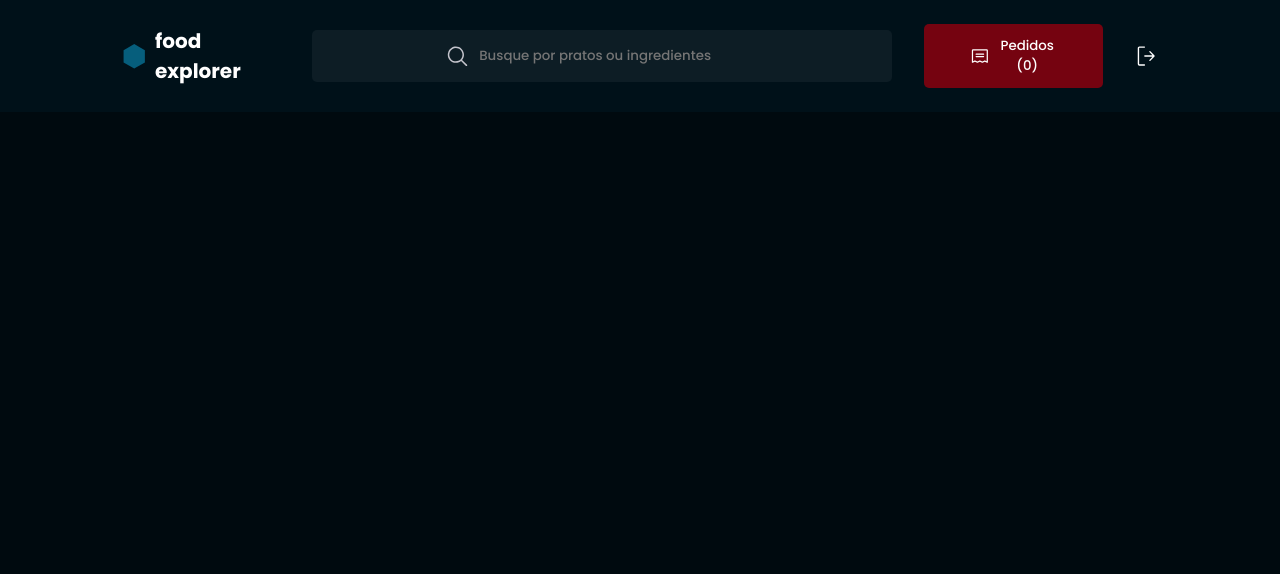
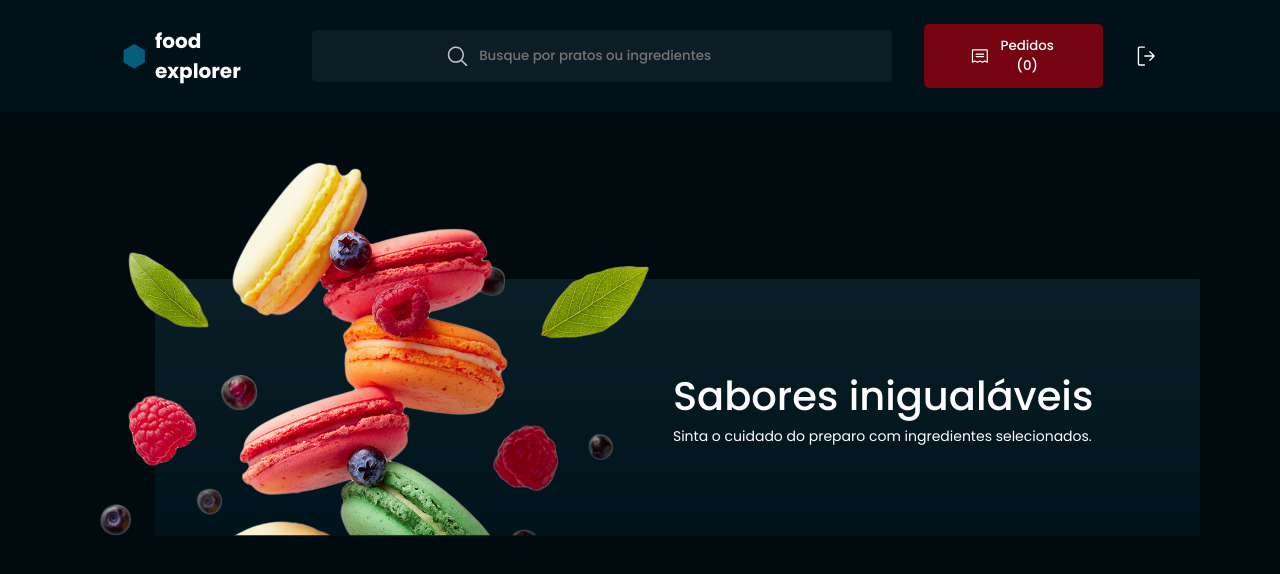
Before and after one commit to Caiobaldur/frontEnd-foodexplorer, a React (Vite) app: page / in a window 1280 px wide. Shown: the top 574 px of the page. Built offline with nearby package versions, Linux system fonts and the light colour scheme.

Commit message:
feat: FeatureCard Mob&Desk

```diff
--- /dev/null
+++ b/src/components/FeatureCard/FeatureCard.jsx
@@ -0,0 +1,17 @@
+import { Container } from "./style";
+
+
+export function FeatureCard(){
+
+  return (
+   <Container>
+      <div className="image">
+        <img src="./src/assets/imgCard.png" alt="" />
+      </div>
+      <div className="text">
+        <h1>Sabores inigualáveis</h1>
+        <p>Sinta o cuidado do preparo com ingredientes selecionados.</p>
+      </div>
+   </Container>
+  );
+}
--- /dev/null
+++ b/src/components/FeatureCard/style.js
@@ -0,0 +1,86 @@
+import styled from "styled-components";
+
+export const Container = styled.div`
+  max-width: 112.0rem;
+  margin: 0 auto;
+  margin-top: 16.4rem;
+  position: relative;
+  height: fit-content;
+  max-height: 26rem;
+
+  display: flex;
+  justify-content: space-between;
+  box-shadow: inset 75px 3px 0px 0px ${({ theme }) => theme.COLORS.DARK_400};
+
+  border-radius: .3rem;
+  align-items: center;
+
+  background: ${({ theme }) => theme.GRADIENTS.BACKGROUND_200};
+
+  .image {
+    width: 126rem;
+    transform: translateY(-16%);
+    overflow: hidden;
+    height: 38rem;
+
+  }
+
+  img {
+    transform: scaleX(-1);
+  }
+
+  .text {
+    width: 100%;
+    text-align: left;
+  }
+
+  h1 {
+    font-size: 4rem;
+    font-weight: 500;
+  }
+
+  p {
+
+    font-size: 1.4rem;
+    font-weight: 400;
+  }
+
+
+  @media (max-width: 500px) {
+    margin-top: 5.4rem;
+    max-height: 12rem;
+    box-shadow: inset 19px 0px 0px 0px ${({ theme }) => theme.COLORS.DARK_400};
+    max-width: 39rem;
+    height: fit-content;
+    position: relative;
+    transform: translateX(-10px);
+
+    .text {
+    width: 100%;
+    text-align: left;
+    transform: translateY(10px);
+  }
+
+    .image {
+      width: 29.1rem;
+      transform: translateY(-3%);
+      overflow: hidden;
+      height: 12.9rem;
+    }
+
+    h1 {
+    font-size: 1.8rem;
+    font-weight: 600;
+    line-height: 2.52rem;
+    margin-bottom: .5rem;
+  }
+
+  p {
+    font-size: 1.3rem;
+    font-weight: 400;
+    line-height: 1.8rem;
+    font-family: ${({ theme }) => theme.FONTS.Secondary};
+  }
+  }
+
+`;
--- a/src/pages/Home/Home.jsx
+++ b/src/pages/Home/Home.jsx
@@ -1,5 +1,7 @@
 import { Button } from "../../components/Button/Button";
+import { FeatureCard } from "../../components/FeatureCard/FeatureCard";
 import { Header } from "../../components/Header/Header";
+
 import { Container } from "./styles";
 
 export function Home() {
@@ -7,6 +9,7 @@ export function Home() {
   return (
     <Container>
        <Header/>
+       <FeatureCard/>
     </Container>
   );
 
```
Also changed, not shown: src/assets/imgCard.png (added).
